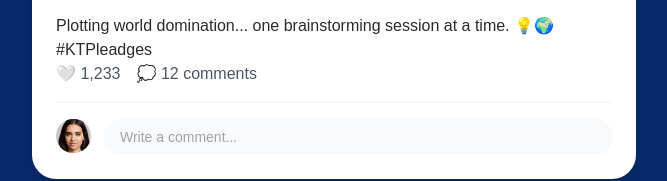
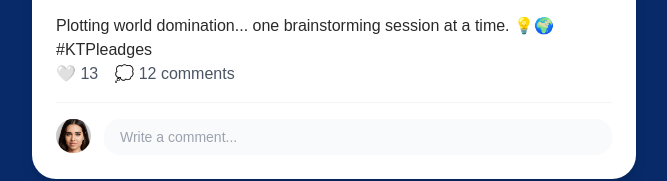
Before and after one commit to HeartyFeels/KTP-Hackathon, a Next.js app in the folder frontend/: page / in a window 1280 px wide. Shown: the part 1056-1237 px from the top of the page, without its empty margins (306-973 px from the left). Built offline with nearby package versions, Linux system fonts and the light colour scheme.

Commit message:
fix debug on homepage

```diff
--- a/frontend/package.json
+++ b/frontend/package.json
@@ -9,11 +9,13 @@
     "lint": "next lint"
   },
   "dependencies": {
+    "chart.js": "^4.4.6",
     "moment": "^2.30.1",
     "next": "^15.0.3",
     "react": "^18.3.1",
     "react-big-calendar": "^1.15.0",
     "react-calendar": "^5.1.0",
+    "react-chartjs-2": "^5.2.0",
     "react-dom": "^18.3.1"
   },
   "devDependencies": {
--- a/frontend/src/app/page.tsx
+++ b/frontend/src/app/page.tsx
@@ -11,9 +11,10 @@ export default function Home() {
   const [comment, setComment] = useState("");
   const [postContent, setPostContent] = useState(""); // To hold the content of the new post
   const [image, setImage] = useState<File | null>(null); // State for the uploaded image
-  const [posts, setPosts] = useState<{ content: string; image: string | null }[]>([
+  const [posts, setPosts] = useState<{ content: string; image: StaticImageData | string | null }[]>([
     { content: "Plotting world domination... one brainstorming session at a time. 💡🌍 #KTPleadges", image: post1 } // Default post
-  ]); // Initialize with a default post
+  ]);
+  // Initialize with a default post
 
   // Handle image upload
   const handleImageUpload = (e: React.ChangeEvent<HTMLInputElement>) => {
@@ -129,13 +130,14 @@ export default function Home() {
               {post.image && (
                 <div className="relative aspect-square w-full mb-4 rounded-2xl overflow-hidden">
                   <Image
-                    src={post.image}
+                    src={typeof post.image === 'string' ? post.image : post.image.src} // Handle StaticImageData correctly
                     alt="Post content"
                     fill
                     className="object-cover transition-transform hover:scale-[1.02]"
                   />
                 </div>
               )}
+
 
               <p>{post.content}</p>
 
@@ -145,7 +147,7 @@ export default function Home() {
                     onClick={() => setLiked(!liked)}
                     className="flex items-center gap-2 text-gray-600 hover:text-[#082A69] transition-colors"
                   >
-                    {liked ? '❤️' : '🤍'} {liked ? '1,234' : '1,233'}
+                    {liked ? '❤️' : '🤍'} {liked ? '14' : '13'}
                   </button>
                   <button className="flex items-center gap-2 text-gray-600 hover:text-[#082A69] transition-colors">
                     💭 12 comments
```
Also changed, not shown: 1 other file (tests, documents, lock files or other folders).
